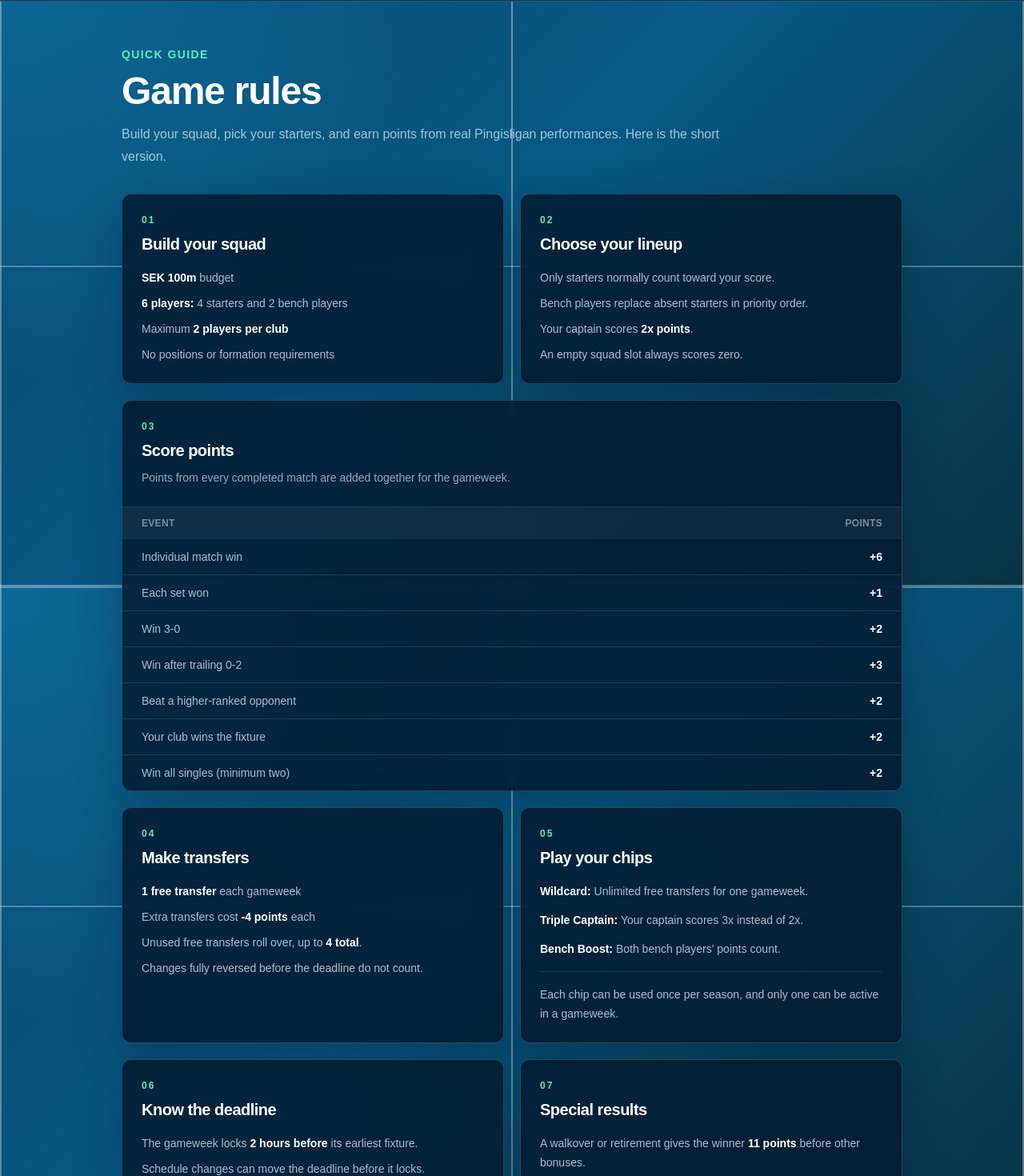
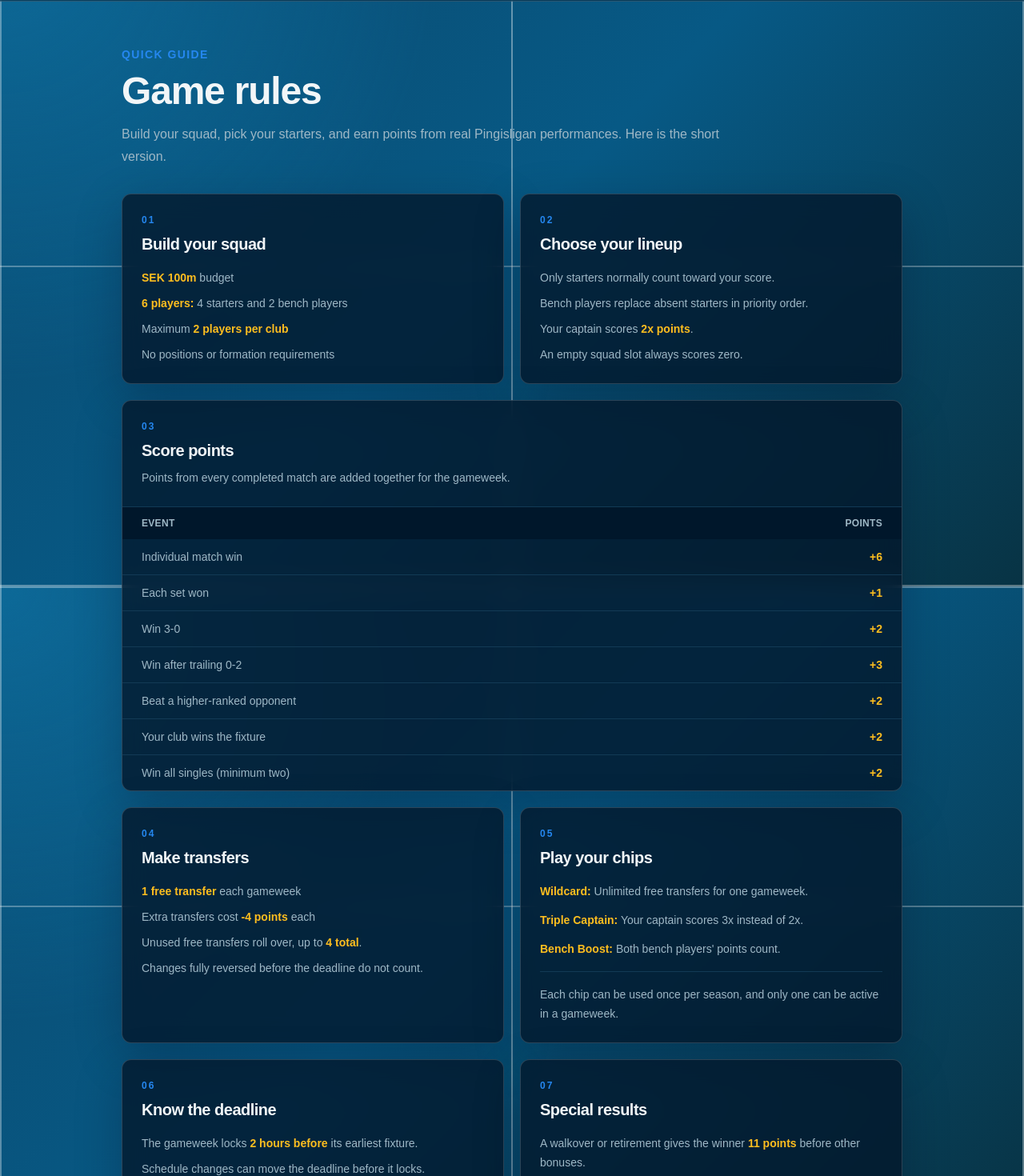
Before and after one commit to BE4M3R/fantasy-pingisligan, a Next.js app: page /rules in a window 1280 px wide. Shown: the part 67-1537 px from the top of the page at 80% size. Built offline with nearby package versions, Linux system fonts and the light colour scheme; no server answers.

Commit message:
update color pattern leaderboard, progress and rules

```diff
--- a/app/dashboard/leaderboard/page.tsx
+++ b/app/dashboard/leaderboard/page.tsx
@@ -30,10 +30,10 @@ export default async function LeaderboardPage() {
         <section className="table-panel rounded-lg border p-4 sm:p-6">
           <div className="flex items-center justify-between gap-4">
             <div>
-              <h1 className="text-2xl font-black tracking-tight sm:text-base sm:font-bold">
+              <h1 className="text-2xl font-black tracking-tight text-[var(--pf-text)]">
                 Leaderboard
               </h1>
-              <p className="mt-1 text-sm text-sky-100/60">
+              <p className="mt-1 text-sm text-[var(--pf-text-muted)]">
                 Fantasy teams sorted by total points.
               </p>
             </div>
--- a/app/dashboard/progress-table.tsx
+++ b/app/dashboard/progress-table.tsx
@@ -56,7 +56,7 @@ function getStatusClass(status: string) {
     return "border-amber-300/25 bg-amber-300/10 text-amber-100";
   }
 
-  return "border-sky-200/20 bg-sky-200/10 text-sky-100";
+  return "border-[var(--pf-brand-blue-border)] bg-[var(--pf-brand-blue-soft)] text-[var(--pf-brand-blue-hover)]";
 }
 
 export function ProgressTable({ rows }: { rows: ProgressRow[] }) {
@@ -66,17 +66,19 @@ export function ProgressTable({ rows }: { rows: ProgressRow[] }) {
         {rows.length ? (
           rows.map((row) => (
             <article
-              className="rounded-lg border border-white/10 bg-sky-950/50 p-4"
+              className="rounded-lg border border-[var(--pf-card-border)] bg-[var(--pf-navy-elevated)] p-4"
               key={row.gameweek_id}
             >
               <div className="flex items-start justify-between gap-4">
                 <div className="min-w-0">
-                  <h2 className="truncate font-bold">{row.gameweek_name}</h2>
-                  <p className="mt-1 text-xs leading-5 text-sky-100/55">
+                  <h2 className="truncate font-bold text-[var(--pf-text)]">
+                    {row.gameweek_name}
+                  </h2>
+                  <p className="mt-1 text-xs leading-5 text-[var(--pf-text-muted)]">
                     {formatMatchDates(row)}
                   </p>
                   {row.active_chip ? (
-                    <p className="mt-2 text-xs font-semibold text-emerald-200">
+                    <p className="mt-2 text-xs font-semibold text-[var(--pf-fantasy-yellow)]">
                       {chipLabels[row.active_chip] ?? row.active_chip}
                     </p>
                   ) : null}
@@ -87,15 +89,15 @@ export function ProgressTable({ rows }: { rows: ProgressRow[] }) {
                   ) : null}
                 </div>
                 <div className="shrink-0 text-right">
-                  <p className="text-xl font-black text-sky-100">
+                  <p className="text-xl font-black text-[var(--pf-text)]">
                     {formatPoints(row.points)}
                   </p>
-                  <p className="text-[10px] font-bold uppercase tracking-wide text-sky-100/40">
+                  <p className="text-[10px] font-bold uppercase tracking-wide text-[var(--pf-text-muted)]">
                     Points
                   </p>
                 </div>
               </div>
-              <div className="mt-4 border-t border-white/10 pt-3">
+              <div className="mt-4 border-t border-[var(--pf-card-border)] pt-3">
                 <span
                   className={`inline-flex rounded-full border px-2.5 py-1 text-xs font-semibold ${getStatusClass(
                     row.status,
@@ -107,15 +109,15 @@ export function ProgressTable({ rows }: { rows: ProgressRow[] }) {
             </article>
           ))
         ) : (
-          <div className="rounded-lg border border-white/10 bg-sky-950/50 px-4 py-6 text-sm text-sky-100/60">
+          <div className="rounded-lg border border-[var(--pf-card-border)] bg-[var(--pf-navy-elevated)] px-4 py-6 text-sm text-[var(--pf-text-muted)]">
             No gameweeks imported yet.
           </div>
         )}
       </div>
 
-      <div className="mt-5 hidden overflow-hidden rounded-md border border-white/15 bg-sky-950/50 md:block">
+      <div className="mt-5 hidden overflow-hidden rounded-md border border-[var(--pf-card-border)] bg-[var(--pf-navy-elevated)] md:block">
         <table className="w-full text-left text-sm">
-          <thead className="bg-white/10 text-xs uppercase text-sky-100/60">
+          <thead className="bg-[var(--pf-navy-deep)] text-xs uppercase text-[var(--pf-text-muted)]">
             <tr>
               <th className="px-4 py-3">Gameweek</th>
               <th className="px-4 py-3">Matches</th>
@@ -123,14 +125,17 @@ export function ProgressTable({ rows }: { rows: ProgressRow[] }) {
               <th className="px-4 py-3 text-right">Points</th>
             </tr>
           </thead>
-          <tbody className="divide-y divide-white/10">
+          <tbody className="divide-y divide-[var(--pf-card-border)]">
             {rows.length ? (
               rows.map((row) => (
-                <tr className="transition hover:bg-white/5" key={row.gameweek_id}>
-                  <td className="px-4 py-3 font-medium">
+                <tr
+                  className="transition hover:bg-[var(--pf-brand-blue-soft)]"
+                  key={row.gameweek_id}
+                >
+                  <td className="px-4 py-3 font-medium text-[var(--pf-text)]">
                     {row.gameweek_name}
                     {row.active_chip ? (
-                      <p className="mt-1 text-xs font-semibold text-emerald-200">
+                      <p className="mt-1 text-xs font-semibold text-[var(--pf-fantasy-yellow)]">
                         {chipLabels[row.active_chip] ?? row.active_chip}
                       </p>
                     ) : null}
@@ -140,18 +145,29 @@ export function ProgressTable({ rows }: { rows: ProgressRow[] }) {
                       </p>
                     ) : null}
                   </td>
-                  <td className="px-4 py-3 text-sky-100/70">
+                  <td className="px-4 py-3 text-[var(--pf-text-muted)]">
                     {formatMatchDates(row)}
                   </td>
-                  <td className="px-4 py-3 text-sky-100/70">{row.status}</td>
-                  <td className="px-4 py-3 text-right font-semibold text-sky-100">
+                  <td className="px-4 py-3">
+                    <span
+                      className={`inline-flex rounded-full border px-2.5 py-1 text-xs font-semibold ${getStatusClass(
+                        row.status,
+                      )}`}
+                    >
+                      {row.status}
+                    </span>
+                  </td>
+                  <td className="px-4 py-3 text-right font-semibold text-[var(--pf-text)]">
                     {formatPoints(row.points)}
                   </td>
                 </tr>
               ))
             ) : (
               <tr>
-                <td className="px-4 py-6 text-sky-100/60" colSpan={4}>
+                <td
+                  className="px-4 py-6 text-[var(--pf-text-muted)]"
+                  colSpan={4}
+                >
                   No gameweeks imported yet.
                 </td>
               </tr>
--- a/app/dashboard/progress/page.tsx
+++ b/app/dashboard/progress/page.tsx
@@ -26,10 +26,10 @@ export default async function ProgressPage() {
         <section className="table-panel rounded-lg border p-4 sm:p-6">
           <div className="flex items-center justify-between gap-4">
             <div>
-              <h1 className="text-2xl font-black tracking-tight sm:text-base sm:font-bold">
+              <h1 className="text-2xl font-black tracking-tight text-[var(--pf-text)]">
                 Progress
               </h1>
-              <p className="mt-1 text-sm text-sky-100/60">
+              <p className="mt-1 text-sm text-[var(--pf-text-muted)]">
                 Your fantasy points by gameweek.
               </p>
             </div>
--- a/app/dashboard/rules/page.tsx
+++ b/app/dashboard/rules/page.tsx
@@ -18,7 +18,7 @@ export default async function DashboardRulesPage() {
   }
 
   return (
-    <main className="dashboard-shell table-tennis-surface min-h-screen text-white">
+    <main className="dashboard-shell table-tennis-surface min-h-screen text-[var(--pf-text)]">
       <DashboardHeader />
       <RulesContent />
     </main>
--- a/app/rules/rules-content.tsx
+++ b/app/rules/rules-content.tsx
@@ -27,11 +27,15 @@ function RuleCard({
 }) {
   return (
     <section className="table-panel rounded-xl border p-5 sm:p-6">
-      <p className="text-xs font-bold uppercase tracking-[0.18em] text-emerald-300">
+      <p className="text-xs font-bold uppercase tracking-[0.18em] text-[var(--pf-brand-blue)]">
         {eyebrow}
       </p>
-      <h2 className="mt-2 text-xl font-black tracking-tight">{title}</h2>
-      <div className="mt-4 text-sm leading-6 text-sky-100/75">{children}</div>
+      <h2 className="mt-2 text-xl font-black tracking-tight text-[var(--pf-text)]">
+        {title}
+      </h2>
+      <div className="mt-4 text-sm leading-6 text-[var(--pf-text-muted)]">
+        {children}
+      </div>
     </section>
   );
 }
@@ -40,13 +44,13 @@ export function RulesContent() {
   return (
     <div className="mx-auto max-w-5xl px-6 py-10 sm:py-14">
       <div className="max-w-3xl">
-        <p className="text-sm font-bold uppercase tracking-widest text-emerald-300">
+        <p className="text-sm font-bold uppercase tracking-widest text-[var(--pf-brand-blue)]">
           Quick guide
         </p>
-        <h1 className="mt-3 text-4xl font-black tracking-tight sm:text-5xl">
+        <h1 className="mt-3 text-4xl font-black tracking-tight text-[var(--pf-text)] sm:text-5xl">
           Game rules
         </h1>
-        <p className="mt-4 text-base leading-7 text-sky-100/70">
+        <p className="mt-4 text-base leading-7 text-[var(--pf-text-muted)]">
           Build your squad, pick your starters, and earn points from real
           Pingisligan performances. Here is the short version.
         </p>
@@ -55,9 +59,9 @@ export function RulesContent() {
       <div className="mt-8 grid gap-5 md:grid-cols-2">
         <RuleCard eyebrow="01" title="Build your squad">
           <ul className="space-y-2">
-            <li><strong className="text-white">SEK 100m</strong> budget</li>
-            <li><strong className="text-white">6 players:</strong> 4 starters and 2 bench players</li>
-            <li>Maximum <strong className="text-white">2 players per club</strong></li>
+            <li><strong className="text-[var(--pf-fantasy-yellow)]">SEK 100m</strong> budget</li>
+            <li><strong className="text-[var(--pf-fantasy-yellow)]">6 players:</strong> 4 starters and 2 bench players</li>
+            <li>Maximum <strong className="text-[var(--pf-fantasy-yellow)]">2 players per club</strong></li>
             <li>No positions or formation requirements</li>
           </ul>
         </RuleCard>
@@ -66,34 +70,37 @@ export function RulesContent() {
           <ul className="space-y-2">
             <li>Only starters normally count toward your score.</li>
             <li>Bench players replace absent starters in priority order.</li>
-            <li>Your captain scores <strong className="text-white">2x points</strong>.</li>
+            <li>Your captain scores <strong className="text-[var(--pf-fantasy-yellow)]">2x points</strong>.</li>
             <li>An empty squad slot always scores zero.</li>
           </ul>
         </RuleCard>
 
         <section className="table-panel overflow-hidden rounded-xl border md:col-span-2">
-          <div className="border-b border-white/10 p-5 sm:p-6">
-            <p className="text-xs font-bold uppercase tracking-[0.18em] text-emerald-300">
+          <div className="border-b border-[var(--pf-card-border)] p-5 sm:p-6">
+            <p className="text-xs font-bold uppercase tracking-[0.18em] text-[var(--pf-brand-blue)]">
               03
             </p>
-            <h2 className="mt-2 text-xl font-black tracking-tight">Score points</h2>
-            <p className="mt-2 text-sm leading-6 text-sky-100/65">
+            <h2 className="mt-2 text-xl font-black tracking-tight text-[var(--pf-text)]">Score points</h2>
+            <p className="mt-2 text-sm leading-6 text-[var(--pf-text-muted)]">
               Points from every completed match are added together for the gameweek.
             </p>
           </div>
           <div className="overflow-x-auto">
             <table className="w-full text-left text-sm">
-              <thead className="bg-white/5 text-xs uppercase tracking-wide text-sky-100/50">
+              <thead className="bg-[var(--pf-navy-deep)] text-xs uppercase tracking-wide text-[var(--pf-text-muted)]">
                 <tr>
                   <th className="px-5 py-3 font-semibold sm:px-6">Event</th>
                   <th className="px-5 py-3 text-right font-semibold sm:px-6">Points</th>
                 </tr>
               </thead>
-              <tbody className="divide-y divide-white/10">
+              <tbody className="divide-y divide-[var(--pf-card-border)]">
                 {scoring.map(([event, points]) => (
-                  <tr key={event}>
-                    <td className="px-5 py-3 text-sky-100/75 sm:px-6">{event}</td>
-                    <td className="px-5 py-3 text-right font-black text-white sm:px-6">
+                  <tr
+                    className="transition hover:bg-[var(--pf-brand-blue-soft)]"
+                    key={event}
+                  >
+                    <td className="px-5 py-3 text-[var(--pf-text-muted)] sm:px-6">{event}</td>
+                    <td className="px-5 py-3 text-right font-black text-[var(--pf-fantasy-yellow)] sm:px-6">
                       {points}
                     </td>
                   </tr>
@@ -105,9 +112,9 @@ export function RulesContent() {
 
         <RuleCard eyebrow="04" title="Make transfers">
           <ul className="space-y-2">
-            <li><strong className="text-white">1 free transfer</strong> each gameweek</li>
-            <li>Extra transfers cost <strong className="text-white">-4 points</strong> each</li>
-            <li>Unused free transfers roll over, up to <strong className="text-white">4 total</strong>.</li>
+            <li><strong className="text-[var(--pf-fantasy-yellow)]">1 free transfer</strong> each gameweek</li>
+            <li>Extra transfers cost <strong className="text-[var(--pf-fantasy-yellow)]">-4 points</strong> each</li>
+            <li>Unused free transfers roll over, up to <strong className="text-[var(--pf-fantasy-yellow)]">4 total</strong>.</li>
             <li>Changes fully reversed before the deadline do not count.</li>
           </ul>
         </RuleCard>
@@ -116,11 +123,11 @@ export function RulesContent() {
           <ul className="space-y-3">
             {chips.map(([name, description]) => (
               <li key={name}>
-                <strong className="text-white">{name}:</strong> {description}
+                <strong className="text-[var(--pf-fantasy-yellow)]">{name}:</strong> {description}
               </li>
             ))}
           </ul>
-          <p className="mt-4 border-t border-white/10 pt-4">
+          <p className="mt-4 border-t border-[var(--pf-card-border)] pt-4">
             Each chip can be used once per season, and only one can be active
             in a gameweek.
           </p>
@@ -128,7 +135,7 @@ export function RulesContent() {
 
         <RuleCard eyebrow="06" title="Know the deadline">
           <ul className="space-y-2">
-            <li>The gameweek locks <strong className="text-white">2 hours before</strong> its earliest fixture.</li>
+            <li>The gameweek locks <strong className="text-[var(--pf-fantasy-yellow)]">2 hours before</strong> its earliest fixture.</li>
             <li>Schedule changes can move the deadline before it locks.</li>
             <li>Once locked, the gameweek is not reopened.</li>
             <li>Postponed fixtures still score in their original gameweek.</li>
@@ -137,17 +144,13 @@ export function RulesContent() {
 
         <RuleCard eyebrow="07" title="Special results">
           <ul className="space-y-2">
-            <li>A walkover or retirement gives the winner <strong className="text-white">11 points</strong> before other bonuses.</li>
+            <li>A walkover or retirement gives the winner <strong className="text-[var(--pf-fantasy-yellow)]">11 points</strong> before other bonuses.</li>
             <li>Doubles points are split equally; half-points round up.</li>
             <li>The club-win bonus applies once per fixture the player appears in.</li>
             <li>The ranking bonus applies only when both players have an official ranking.</li>
           </ul>
         </RuleCard>
       </div>
-
-      <p className="mt-8 text-center text-xs leading-5 text-sky-100/45">
-        This page is a quick summary. The detailed game rules govern edge cases.
-      </p>
     </div>
   );
 }
```
Also changed, not shown: app/dashboard/leaderboard-table.tsx (+46 -17 lines).
